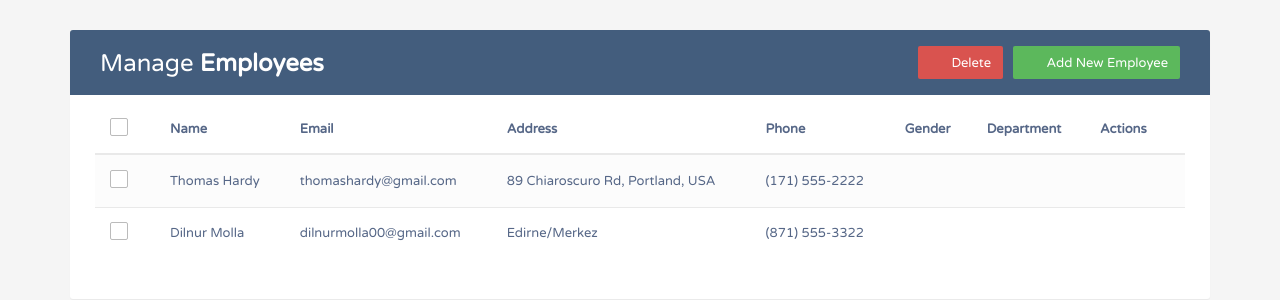
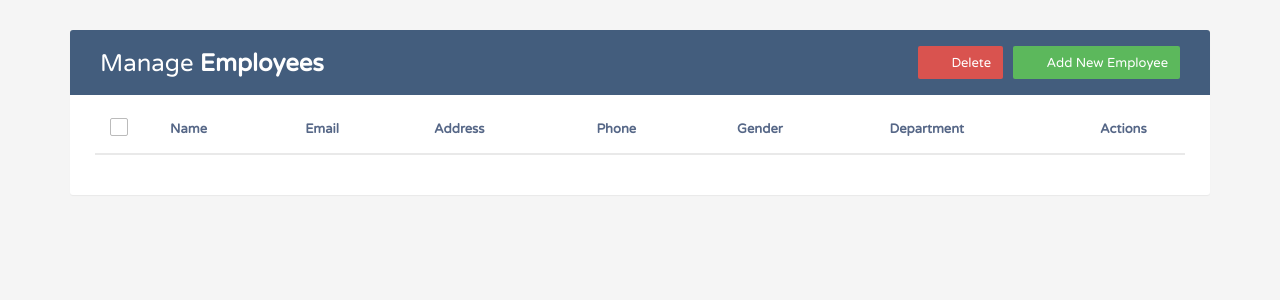
Before and after one commit to dilnurmolla/Employees-React---ViteReact2, a React (Vite) app: page / in a window 1280 px wide. Shown: the top 300 px of the page. Built offline with nearby package versions, Linux system fonts and the light colour scheme.

Commit message:
localStorage is saved

```diff
--- a/src/App.jsx
+++ b/src/App.jsx
@@ -1,4 +1,4 @@
-import { useState } from "react";
+import { useEffect, useState } from "react";
 
 import Header from "./components/Header";
 import AddEmployeeModal from "./components/AddEmployeeModal";
@@ -7,27 +7,28 @@ import EmployeeList from "./components/EmployeeList";
 
 function App(){
 
-  const [employees, setEmployees] = useState([
-    {
-      id: 1,
-      name: "Thomas Hardy",
-      email: "thomashardy@gmail.com",
-      address: "89 Chiaroscuro Rd, Portland, USA",
-      phone: "(171) 555-2222"
-    },
-     {
-      id: 2,
-      name: "Dilnur Molla",
-      email: "dilnurmolla00@gmail.com",
-      address: "Edirne/Merkez",
-      phone: "(871) 555-3322"
-    }
-  ]);
+  const [employees, setEmployees] = useState(() => {
+    const savedEmployees = localStorage.getItem("employees");
+    console.log("savedEmployees", savedEmployees);
+    return savedEmployees ? JSON.parse(savedEmployees) : [];
+  });
+
 
   const [isAddModalOpen, setIsAddModalOpen] = useState(false);
   const [isEditModalOpen, setIsEditModalOpen] = useState(false);
   const [selectedEmployee, setSelectedEmployee] = useState(null);
   const [selectedEmployees, setSelectedEmployees] = useState([]);
+
+  useEffect(() => {
+    localStorage.setItem("employees", JSON.stringify(employees));
+  }, [employees]);
+
+  //useEffect(() => {
+    //localStorage.setItem("username", "John Doe");
+//const username = localStorage.getItem("username");
+//console.log("username: ", username);
+//localStorage.removeItem("username");
+//}, [])
 
   function addEmployee(newEmployee){
      setEmployees(prevEmployees => [...prevEmployees,
```
